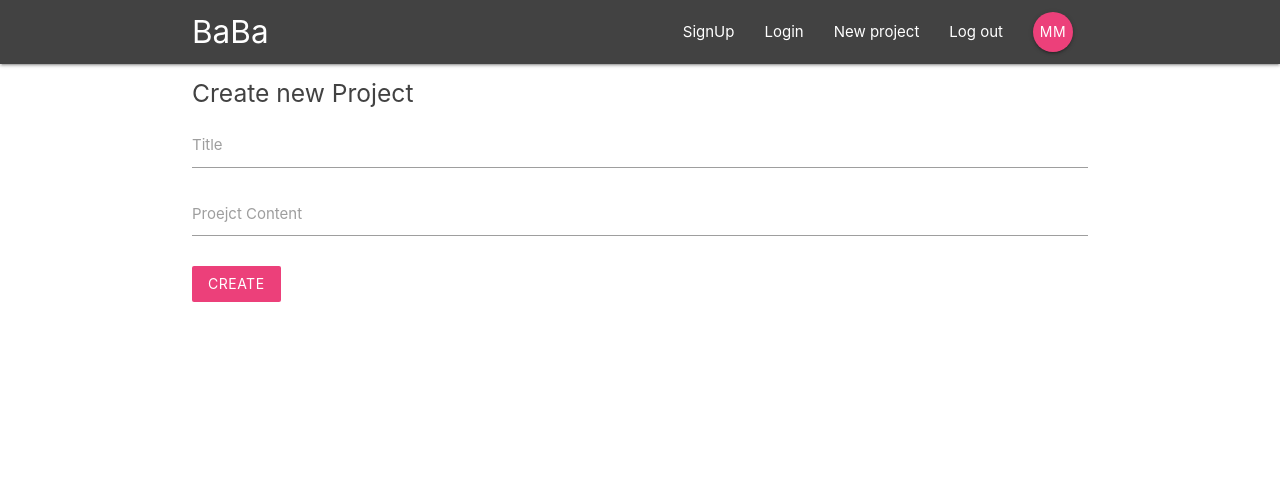
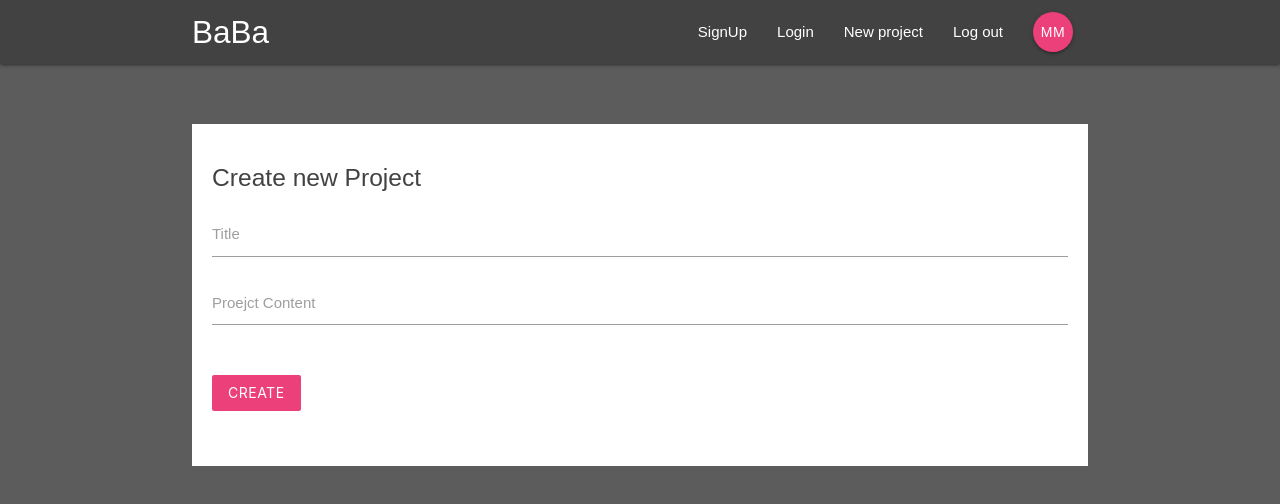
Before and after one commit to PortableSAM/React-Redux-Firebase-App-Tuto, a React (Create React App) app: page /Create in a window 1280 px wide. Shown: the top 504 px of the page. Built offline with nearby package versions, Linux system fonts and the light colour scheme.

Commit message:
Nav Links & Css

```diff
--- a/src/components/layout/SignedInLinks.js
+++ b/src/components/layout/SignedInLinks.js
@@ -5,7 +5,7 @@
   return (
     <ul className="right">
       <li>
-        <NavLink to="/">New project</NavLink>
+        <NavLink to="/create">New project</NavLink>
       </li>
       <li>
         <NavLink to="/">Log out</NavLink>
--- a/src/components/layout/SignedOutLinks.js
+++ b/src/components/layout/SignedOutLinks.js
@@ -5,10 +5,10 @@
   return (
     <ul className="right">
       <li>
-        <NavLink to="/">SignUp</NavLink>
+        <NavLink to="/signup">SignUp</NavLink>
       </li>
       <li>
-        <NavLink to="/">Login</NavLink>
+        <NavLink to="/signin">Login</NavLink>
       </li>
     </ul>
   );
--- a/src/index.css
+++ b/src/index.css
@@ -1,13 +1,30 @@
+html {
+  min-height: 100%;
+}
+
 body {
   margin: 0;
-  font-family: -apple-system, BlinkMacSystemFont, 'Segoe UI', 'Roboto', 'Oxygen',
-    'Ubuntu', 'Cantarell', 'Fira Sans', 'Droid Sans', 'Helvetica Neue',
-    sans-serif;
-  -webkit-font-smoothing: antialiased;
-  -moz-osx-font-smoothing: grayscale;
+  padding: 0;
+  font-family: sans-serif;
+  background: #5c5c5c;
+  background-size: 100%;
+  background-position: bottom;
+  min-height: 100%;
 }
 
-code {
-  font-family: source-code-pro, Menlo, Monaco, Consolas, 'Courier New',
-    monospace;
+form {
+  padding: 20px;
+  margin-top: 60px;
 }
+
+form button,
+form h5 {
+  margin: 20px 0;
+}
+input[type="text"]:not(.browser-default):focus:not([readonly]),
+input[type="email"]:not(.browser-default):focus:not([readonly]),
+input[type="password"]:not(.browser-default):focus:not([readonly]),
+textarea.materialize-textarea:focus:not([readonly]) {
+  border-color: #ac407a;
+  box-shadow: none;
+}
```
